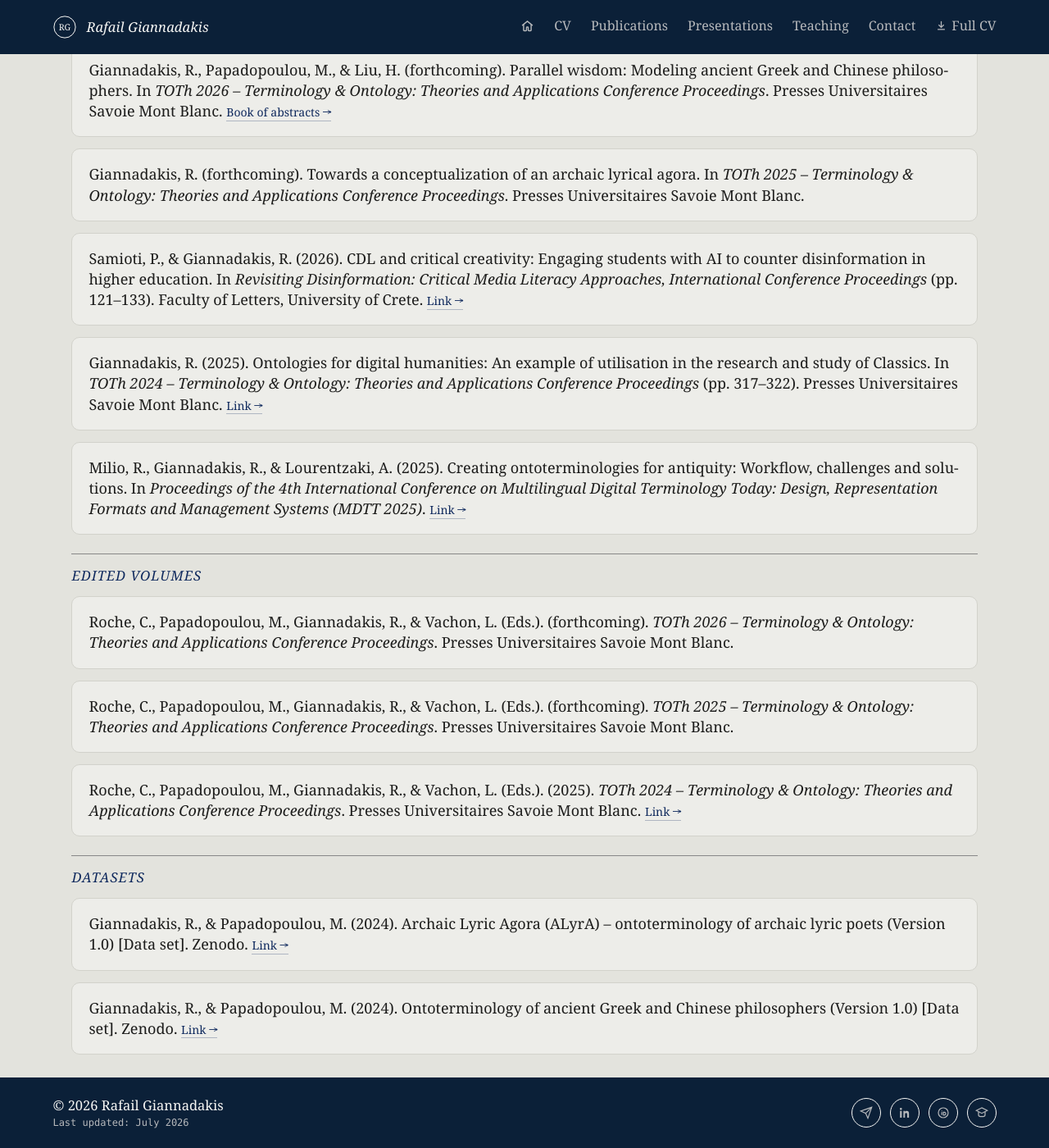
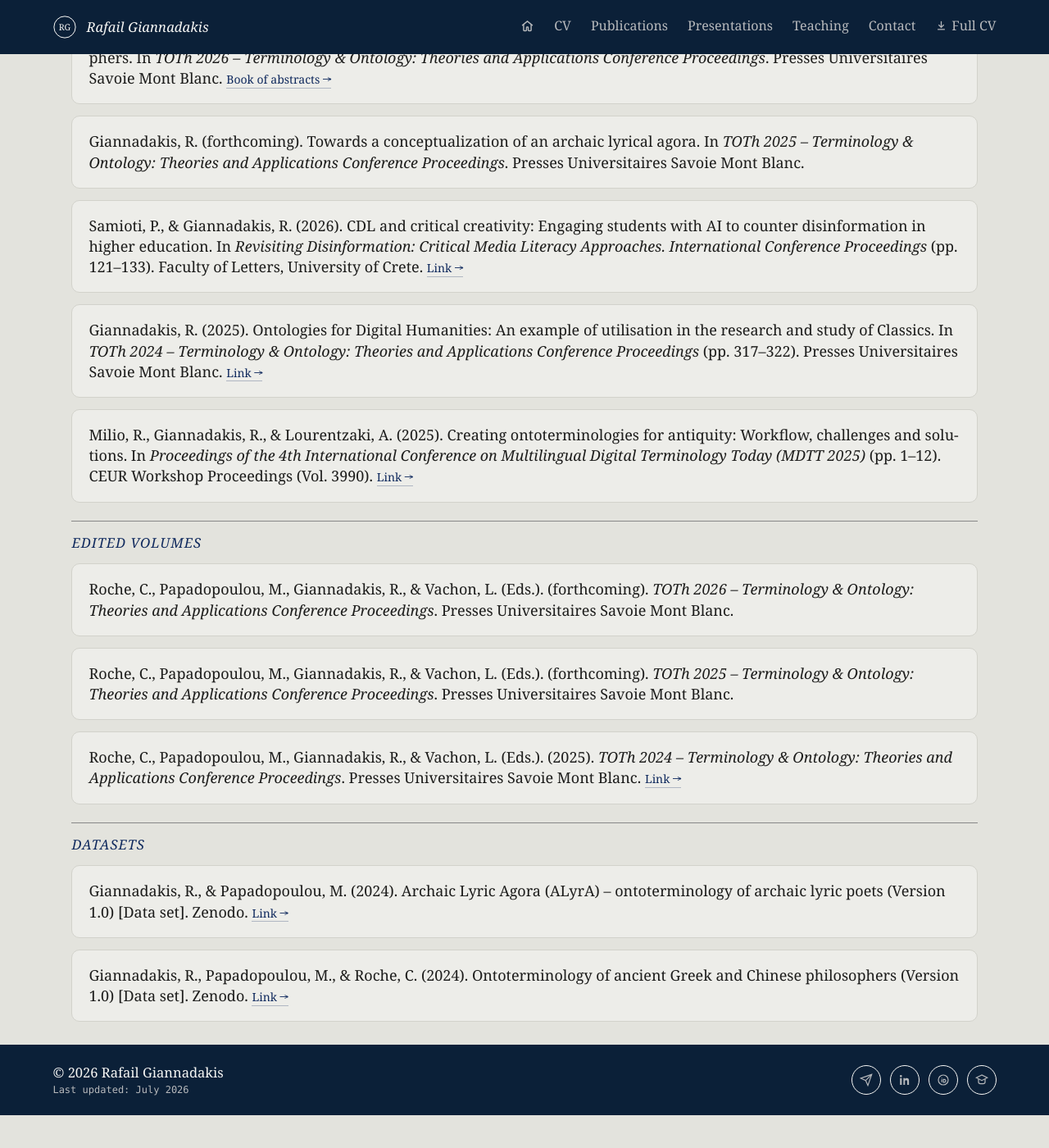
Before and after one commit to rgiannadakis/rgiannadakis.github.io, a Jekyll site: the page built from publications.md, in a window 1280 px wide and 1400 px high, scrolled down 243 px. Shown: the whole window at 82% size. Built offline with Jekyll 4.4.1, drawn with Linux system fonts in a browser that asks for light colours; our own code applies the rules of GitHub Pages for plain Markdown files; after the commit the page ends 1603 px from its top, so only the background shows below that; some of the changed text lies outside the part shown.

Commit message:
site updates

```diff
--- a/publications.md
+++ b/publications.md
@@ -17,15 +11,15 @@ Giannadakis, R. (forthcoming). Towards a conceptualization of an archaic lyrical
 </div>
 
 <div class="entry" markdown="1">
-Samioti, P., & Giannadakis, R. (2026). CDL and critical creativity: Engaging students with AI to counter disinformation in higher education. In *Revisiting Disinformation: Critical Media Literacy Approaches, International Conference Proceedings* (pp. 121–133). Faculty of Letters, University of Crete. <a class="entry-link" href="http://www.phl.uoc.gr/ekdoseis/Revisiting_Disinformation.pdf">Link →</a>
+Samioti, P., & Giannadakis, R. (2026). CDL and critical creativity: Engaging students with AI to counter disinformation in higher education. In *Revisiting Disinformation: Critical Media Literacy Approaches. International Conference Proceedings* (pp. 121–133). Faculty of Letters, University of Crete. <a class="entry-link" href="https://phl.uoc.gr/wp-content/uploads/2026/05/Revisiting_Disinformation.pdf">Link →</a>
 </div>
 
 <div class="entry" markdown="1">
-Giannadakis, R. (2025). Ontologies for digital humanities: An example of utilisation in the research and study of Classics. In *TOTh 2024 – Terminology & Ontology: Theories and Applications Conference Proceedings* (pp. 317–322). Presses Universitaires Savoie Mont Blanc. <a class="entry-link" href="https://toth.condillac.org/wp-content/uploads/2026/01/Livre_TOTh_2024.pdf">Link →</a>
+Giannadakis, R. (2025). Ontologies for Digital Humanities: An example of utilisation in the research and study of Classics. In *TOTh 2024 – Terminology & Ontology: Theories and Applications Conference Proceedings* (pp. 317–322). Presses Universitaires Savoie Mont Blanc. <a class="entry-link" href="https://toth.condillac.org/wp-content/uploads/2026/01/Livre_TOTh_2024.pdf">Link →</a>
 </div>
 
 <div class="entry" markdown="1">
-Milio, R., Giannadakis, R., & Lourentzaki, A. (2025). Creating ontoterminologies for antiquity: Workflow, challenges and solutions. In *Proceedings of the 4th International Conference on Multilingual Digital Terminology Today: Design, Representation Formats and Management Systems (MDTT 2025)*. <a class="entry-link" href="https://ceur-ws.org/Vol-3990/paper4.pdf">Link →</a>
+Milio, R., Giannadakis, R., & Lourentzaki, A. (2025). Creating ontoterminologies for antiquity: Workflow, challenges and solutions. In *Proceedings of the 4th International Conference on Multilingual Digital Terminology Today (MDTT 2025)* (pp. 1–12). CEUR Workshop Proceedings (Vol. 3990). <a class="entry-link" href="https://ceur-ws.org/Vol-3990/paper4.pdf">Link →</a>
 </div>
 
 ## Edited Volumes
@@ -49,5 +43,5 @@ Giannadakis, R., & Papadopoulou, M. (2024). Archaic Lyric Agora (ALyrA) – onto
 </div>
 
 <div class="entry" markdown="1">
-Giannadakis, R., & Papadopoulou, M. (2024). Ontoterminology of ancient Greek and Chinese philosophers (Version 1.0) [Data set]. Zenodo. <a class="entry-link" href="https://doi.org/10.5281/zenodo.13372136">Link →</a>
+Giannadakis, R., Papadopoulou, M., & Roche, C. (2024). Ontoterminology of ancient Greek and Chinese philosophers (Version 1.0) [Data set]. Zenodo. <a class="entry-link" href="https://doi.org/10.5281/zenodo.13372136">Link →</a>
 </div>
```
Also changed, not shown: other parts of publications.md (+1 -7 lines).
